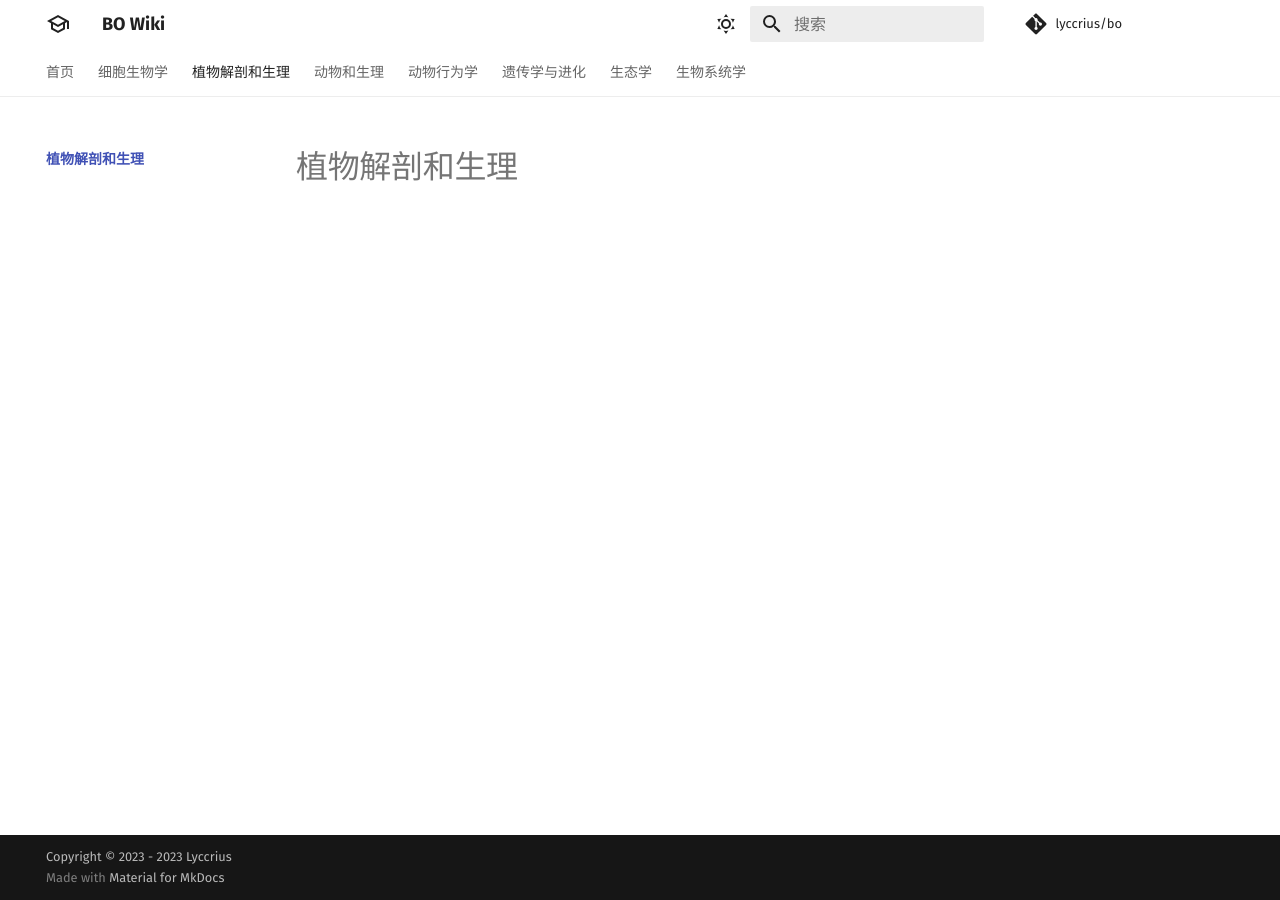
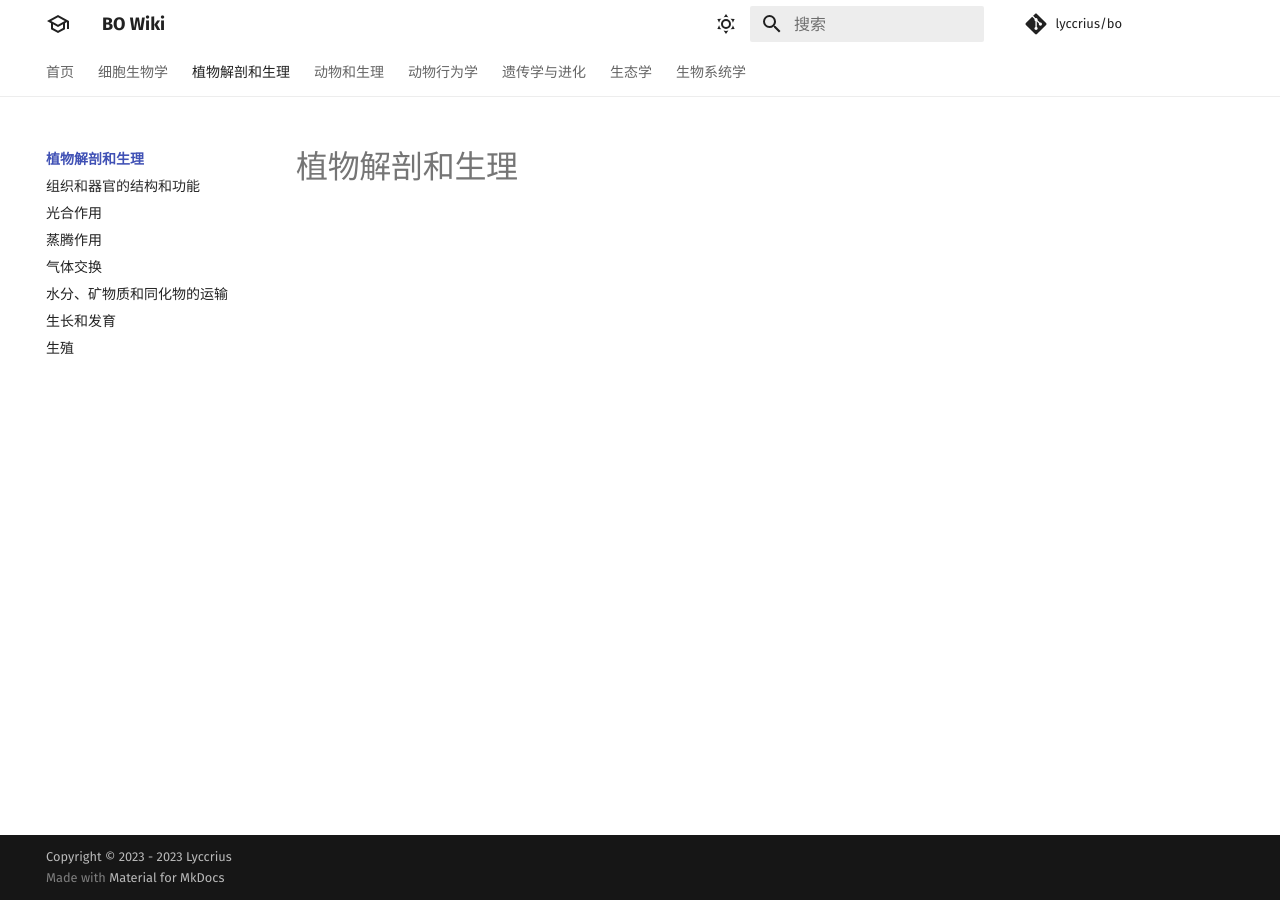
Before and after one commit to lyccrius/bo, an MkDocs documentation site: the page built from docs/plant-anatomy-and-physiology/index.md, in a window 1280 px wide. Built offline with MkDocs 1.6.1 and Material for MkDocs 9.7.7, drawn with Linux system fonts in a browser that asks for light colours; nearby versions of some CDN libraries; library files that are not in the unit come from our copies; comment, search, counter and statistics services are not loaded; part of the change alters nothing that is shown.

Commit message:
植物解剖和生理

```diff
--- a/mkdocs.yml
+++ b/mkdocs.yml
@@ -73,6 +73,13 @@ nav:
     - 生物工程学: cell-biology/bioengineering.md
   - 植物解剖和生理:
     - plant-anatomy-and-physiology/index.md
+    - 组织和器官的结构和功能: plant-anatomy-and-physiology/tissue-and-organ-structure-function.md
+    - 光合作用: plant-anatomy-and-physiology/photosynthesis.md
+    - 蒸腾作用: plant-anatomy-and-physiology/transpiration.md
+    - 气体交换: plant-anatomy-and-physiology/gas-exchange.md
+    - 水分、矿物质和同化物的运输: plant-anatomy-and-physiology/transport.md
+    - 生长和发育: plant-anatomy-and-physiology/growth-and-development.md
+    - 生殖: plant-anatomy-and-physiology/reproduction.md
   - 动物和生理:
     - animals-and-physiology/index.md
   - 动物行为学:
```
Also changed, not shown: docs/plant-anatomy-and-physiology/gas-exchange.md (added), docs/plant-anatomy-and-physiology/growth-and-development.md (added), docs/plant-anatomy-and-physiology/photosynthesis.md (added), docs/plant-anatomy-and-physiology/reproduction.md (added), docs/plant-anatomy-and-physiology/tissue-and-organ-structure-function.md (added), docs/plant-anatomy-and-physiology/transpiration.md (added), docs/plant-anatomy-and-physiology/transport.md (added).
